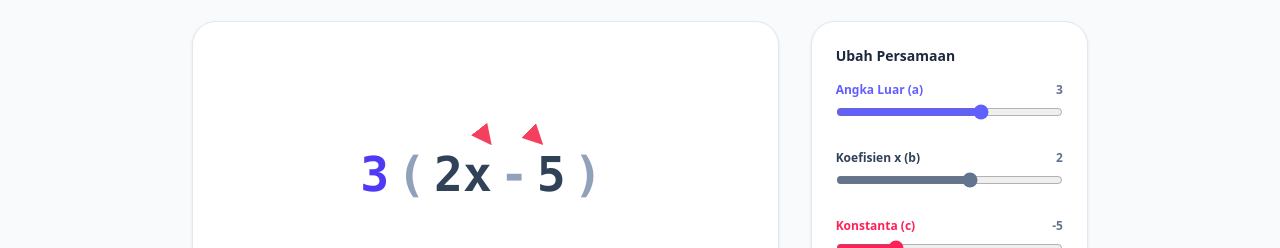
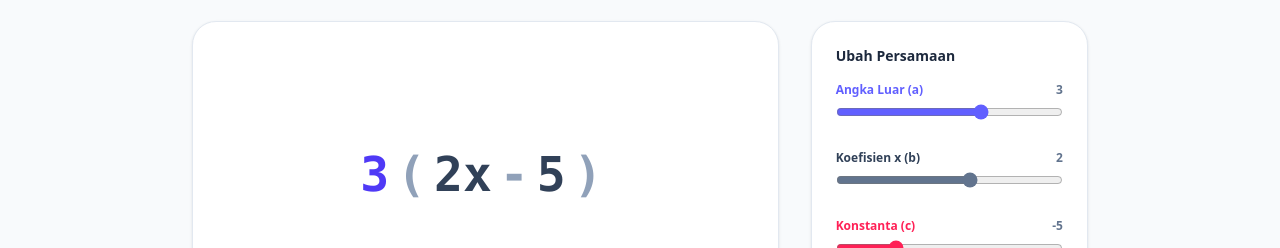
Before and after one commit to Akalmatika/akalmatika-core-trace, a React (Vite) app: page /student/visualizations/algebra/expand-brackets in a window 1280 px wide. Shown: the part 280-528 px from the top of the page. Built offline with nearby package versions, Linux system fonts and the light colour scheme.

Commit message:
fix: make expand brackets arrow fully adaptive and delay arrowhead

```diff
--- a/src/pages/visualizations/algebra/ExpandBracketsPage.tsx
+++ b/src/pages/visualizations/algebra/ExpandBracketsPage.tsx
@@ -107,37 +107,56 @@ export default function ExpandBracketsPage() {
 
                  <div className="text-slate-400 mx-2">)</div>
 
-                 {/* Arcs (Rainbows) */}
+                 {(() => {
+                    const aStr = a.toString();
+                    const bStr = b.toString();
+                    const cStr = Math.abs(c).toString();
+
+                    const startX = 200 - 15 * (bStr.length + cStr.length);
+                    const targetX1 = 255 + 15 * (aStr.length - cStr.length);
+                    const targetX2 = 285 + 15 * (aStr.length + bStr.length);
+
+                    const cx1 = (startX + targetX1) / 2;
+                    const cx2 = (startX + targetX2) / 2;
+
+                    return (
                        <svg className="absolute top-0 left-0 w-full h-full pointer-events-none" viewBox="0 0 500 150">
                           {/* Arch to bx */}
                           <path
-                       d={`M ${175 - (a.toString().length - 1) * 15},85 Q 220,40 255,85`}
+                             d={`M ${startX},85 Q ${cx1},40 ${targetX1},85`}
                              fill="none"
                              stroke="#f43f5e"
                              strokeWidth="4"
-                       strokeDasharray="200"
-                       strokeDashoffset={step >= 1 ? "0" : "200"}
+                             pathLength="100"
+                             strokeDasharray="100"
+                             strokeDashoffset={step >= 1 ? "0" : "100"}
                              className="transition-all duration-700 ease-in-out"
-                       markerEnd="url(#arrowhead)"
+                             markerEnd="url(#arrowhead1)"
                           />
                           {/* Arch to c */}
                           <path
-                       d={`M ${175 - (a.toString().length - 1) * 15},85 Q 250,20 ${315 + (b.toString().length - 1) * 10},85`}
+                             d={`M ${startX},85 Q ${cx2},20 ${targetX2},85`}
                              fill="none"
                              stroke="#f43f5e"
                              strokeWidth="4"
-                       strokeDasharray="300"
-                       strokeDashoffset={step >= 2 ? "0" : "300"}
+                             pathLength="100"
+                             strokeDasharray="100"
+                             strokeDashoffset={step >= 2 ? "0" : "100"}
                              className="transition-all duration-700 ease-in-out"
-                       markerEnd="url(#arrowhead)"
+                             markerEnd="url(#arrowhead2)"
                           />
 
                           <defs>
-                       <marker id="arrowhead" markerWidth="6" markerHeight="6" refX="5" refY="3" orient="auto">
-                          <polygon points="0 0, 6 3, 0 6" fill="#f43f5e" />
+                             <marker id="arrowhead1" markerWidth="6" markerHeight="6" refX="5" refY="3" orient="auto">
+                                <polygon points="0 0, 6 3, 0 6" fill="#f43f5e" className={`transition-opacity duration-300 ${step >= 1 ? 'opacity-100 delay-500' : 'opacity-0 delay-0'}`} />
+                             </marker>
+                             <marker id="arrowhead2" markerWidth="6" markerHeight="6" refX="5" refY="3" orient="auto">
+                                <polygon points="0 0, 6 3, 0 6" fill="#f43f5e" className={`transition-opacity duration-300 ${step >= 2 ? 'opacity-100 delay-500' : 'opacity-0 delay-0'}`} />
                              </marker>
                           </defs>
                        </svg>
+                    );
+                 })()}
               </div>
 
               {/* Steps display */}
```
Lines whose indentation alone changed are shown as unchanged.
